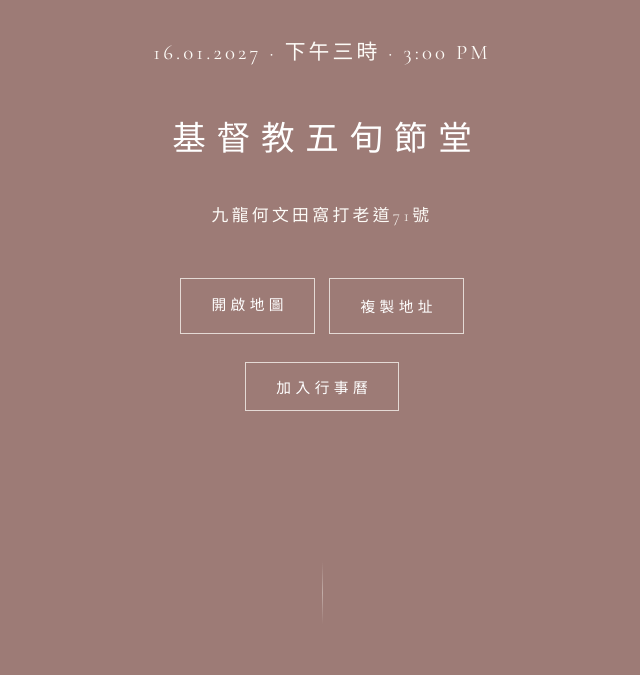
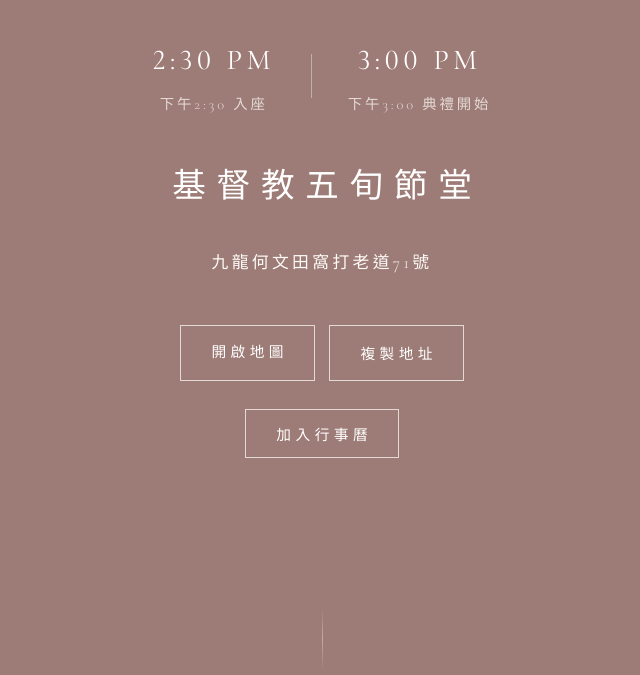
Before and after one commit to pakkei-lab/Ceremony, a plain HTML site: page index.html in a window 1280 px wide. Shown: the part 2954-3629 px from the top of the page, without its empty margins (318-958 px from the left). Drawn offline with nearby package versions, Linux system fonts and the light colour scheme.

Commit message:
Ceremony times: 2:30 seating, 3:00 ceremony

```diff
--- a/index.html
+++ b/index.html
@@ -488,6 +488,15 @@ main { position: relative; z-index: 1; max-width: 920px; margin: 0 auto; }
   border-bottom: 1px solid var(--line);
 }
 .cal-link:hover, .cal-link:focus-visible { color: var(--white); border-bottom-color: var(--ivory); outline: none; }
+.banquet-times {
+  margin-top: 8px;
+  display: flex; align-items: center; justify-content: center;
+  gap: clamp(18px, 6vw, 36px);
+}
+.bt { display: flex; flex-direction: column; align-items: center; gap: 4px; }
+.bt-time { font-size: clamp(1.4rem, 5vw, 1.8rem); color: var(--white); font-variant-numeric: lining-nums; }
+.bt-label { font-size: 0.9rem; letter-spacing: 0.2em; color: var(--ivory-soft); }
+.bt-rule { width: 1px; height: 44px; background: var(--line); }
 .copy-note { min-height: 1.4em; font-size: 0.8rem; letter-spacing: 0.2em; color: var(--ivory-soft); margin: 0; }
 
 /* ---------- Footer ---------- */
@@ -633,7 +642,11 @@ footer {
       <h2 class="section-title" id="t-venue">Ceremony</h2>
       <p class="section-sub">證 婚 典 禮</p>
     </div>
-    <p class="venue-time caps" data-reveal style="--d:80ms">16.01.2027 · 下午三時 · 3:00 PM</p>
+    <div class="banquet-times" data-reveal style="--d:80ms">
+      <div class="bt"><span class="bt-time caps">2:30 PM</span><span class="bt-label">下午2:30 入座</span></div>
+      <span class="bt-rule" aria-hidden="true"></span>
+      <div class="bt"><span class="bt-time caps">3:00 PM</span><span class="bt-label">下午3:00 典禮開始</span></div>
+    </div>
     <p class="venue-name" data-reveal style="--d:120ms">基督教五旬節堂</p>
     <p class="venue-addr" data-reveal style="--d:200ms" id="addr">九龍何文田窩打老道71號</p>
     <div class="actions" data-reveal style="--d:280ms">
@@ -644,7 +657,7 @@ footer {
       <button class="btn" type="button" id="cal-btn" aria-expanded="false" aria-controls="cal-menu">加入行事曆</button>
       <div class="cal-menu" id="cal-menu" hidden>
         <a class="cal-link" href="wedding.ics">iPhone / Apple 日曆</a>
-        <a class="cal-link" href="https://calendar.google.com/calendar/render?action=TEMPLATE&amp;text=Becky+%26+Patrick+%E5%A9%9A%E7%A6%AE&amp;dates=20270116T070000Z%2F20270116T083000Z&amp;location=%E5%9F%BA%E7%9D%A3%E6%95%99%E4%BA%94%E6%97%AC%E7%AF%80%E5%A0%82%EF%BC%8C%E4%B9%9D%E9%BE%8D%E4%BD%95%E6%96%87%E7%94%B0%E7%AA%A9%E6%89%93%E8%80%81%E9%81%9371%E8%99%9F&amp;details=%E6%A2%81%E6%9F%8F%E5%9F%BA+%26+%E6%9D%8E%E5%AE%B6%E7%A9%8E+%E5%A9%9A%E7%A6%AE%0A%E5%9C%B0%E5%9C%96%EF%BC%9Ahttps%3A%2F%2Fmaps.app.goo.gl%2FdQ5R2ye5DJFdsdiB9" target="_blank" rel="noopener">Google 日曆 / Android</a>
+        <a class="cal-link" href="https://calendar.google.com/calendar/render?action=TEMPLATE&amp;text=Becky+%26+Patrick+%E5%A9%9A%E7%A6%AE&amp;dates=20270116T063000Z%2F20270116T083000Z&amp;location=%E5%9F%BA%E7%9D%A3%E6%95%99%E4%BA%94%E6%97%AC%E7%AF%80%E5%A0%82%EF%BC%8C%E4%B9%9D%E9%BE%8D%E4%BD%95%E6%96%87%E7%94%B0%E7%AA%A9%E6%89%93%E8%80%81%E9%81%9371%E8%99%9F&amp;details=%E6%A2%81%E6%9F%8F%E5%9F%BA+%26+%E6%9D%8E%E5%AE%B6%E7%A9%8E+%E5%A9%9A%E7%A6%AE%0A%E5%9C%B0%E5%9C%96%EF%BC%9Ahttps%3A%2F%2Fmaps.app.goo.gl%2FdQ5R2ye5DJFdsdiB9" target="_blank" rel="noopener">Google 日曆 / Android</a>
       </div>
     </div>
     <p class="copy-note" id="copy-note" aria-live="polite"></p>
```
Also changed, not shown: 1 other file.
